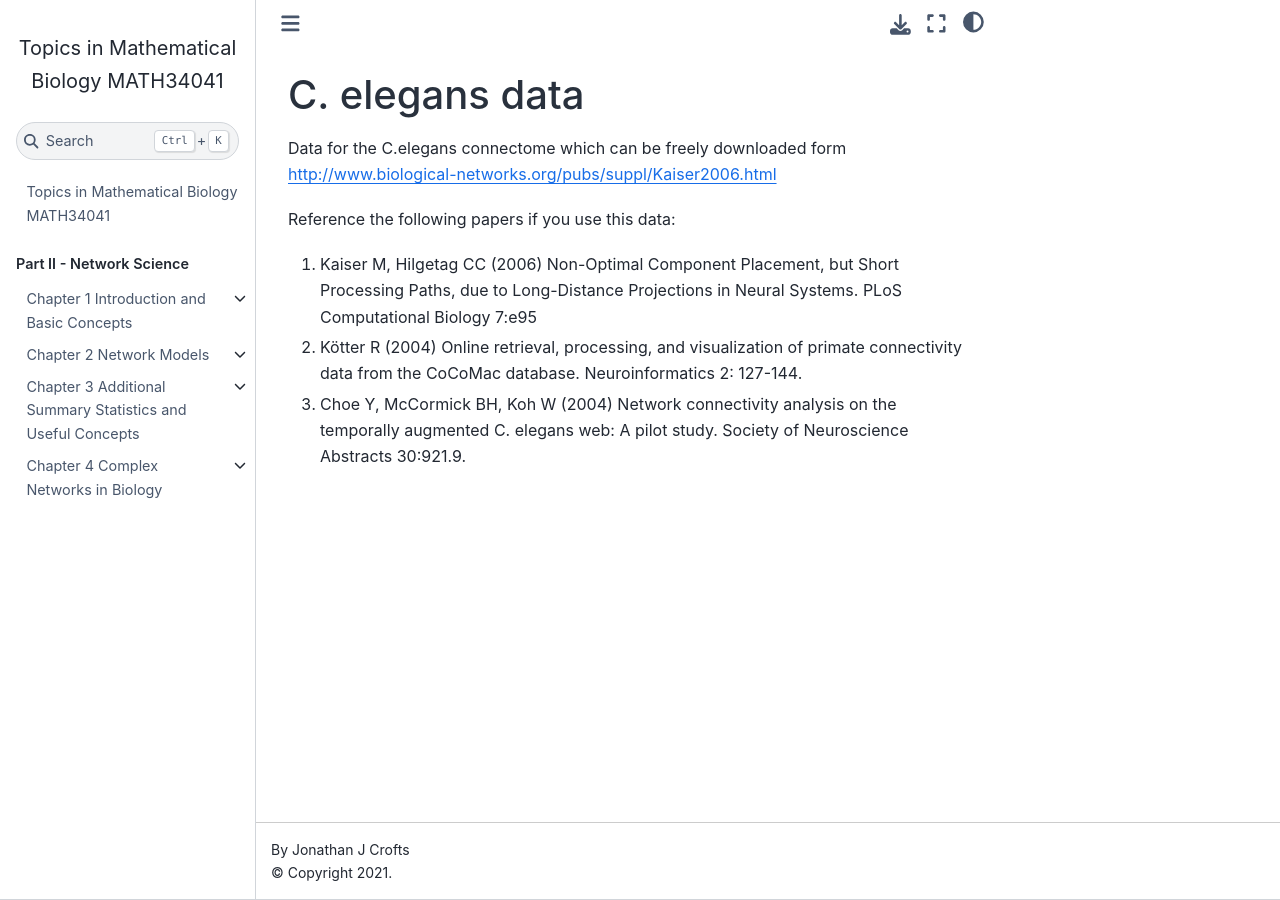
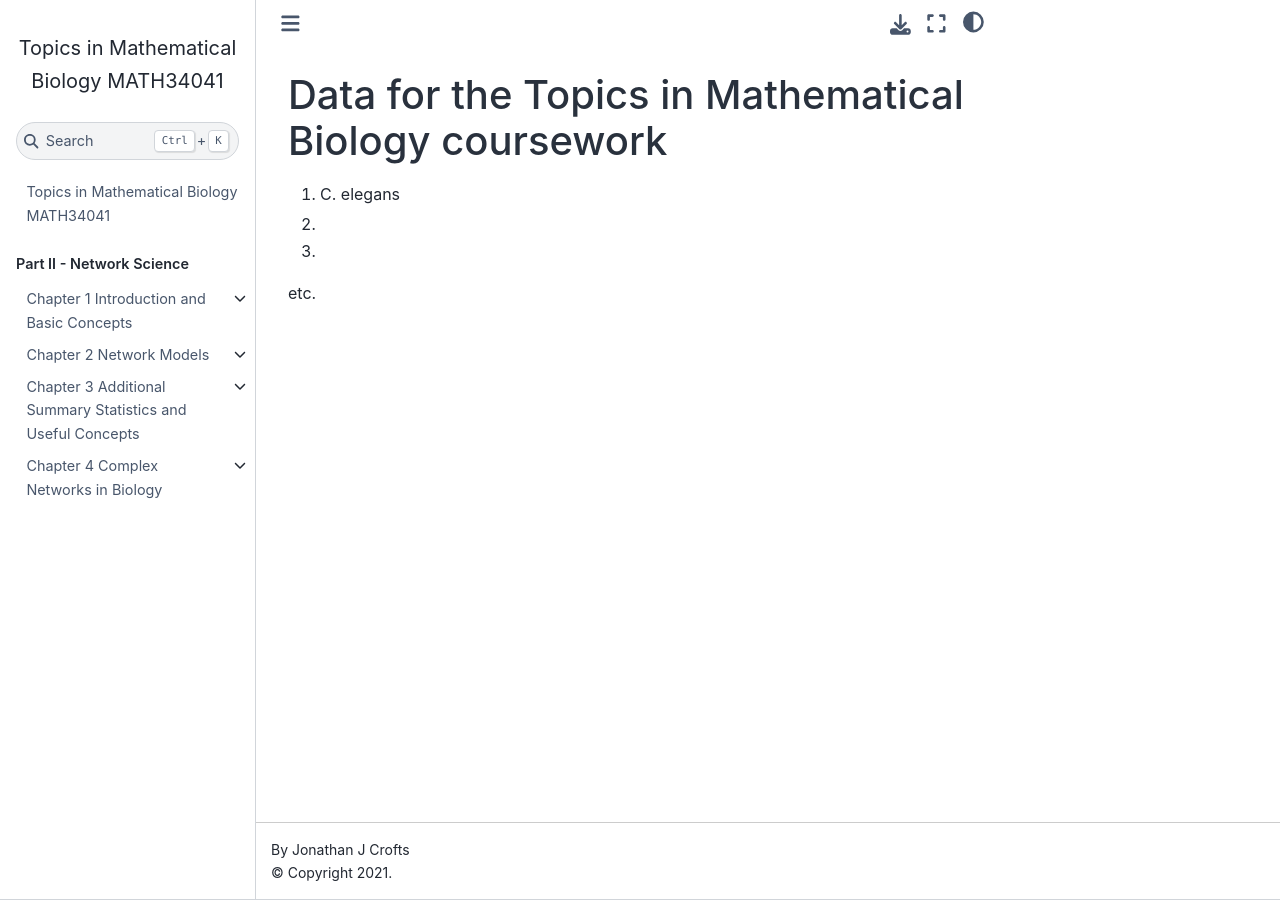
Before and after one commit to jjcrofts77/TMB-MATH34041, a Jupyter Book: the page built from content/Data/README.md, in a window 1280 px wide. Built offline with Jupyter Book 1.0.4 settings and Sphinx 7.4.7 and the Sphinx Book theme 1.1.4, drawn with Linux system fonts in a browser that asks for light colours.

Commit message:
Update README.md

```diff
--- a/content/Data/README.md
+++ b/content/Data/README.md
@@ -1,11 +1,6 @@
-# C. elegans data
+# Data for the Topics in Mathematical Biology coursework
 
-Data for the C.elegans connectome which can be freely downloaded form http://www.biological-networks.org/pubs/suppl/Kaiser2006.html
-
-Reference the following papers if you use this data:
-
- 1. Kaiser M, Hilgetag CC (2006) Non-Optimal Component Placement, but Short Processing Paths, due to Long-Distance Projections in Neural Systems. PLoS Computational Biology 7:e95
-
- 2. Kötter R (2004) Online retrieval, processing, and visualization of primate connectivity data from the CoCoMac database. Neuroinformatics 2: 127-144.
-
- 3. Choe Y, McCormick BH, Koh W (2004) Network connectivity analysis on the temporally augmented C. elegans web: A pilot study. Society of Neuroscience Abstracts 30:921.9.
+ 1. C. elegans
+ 2.
+ 3.
+etc.
```
